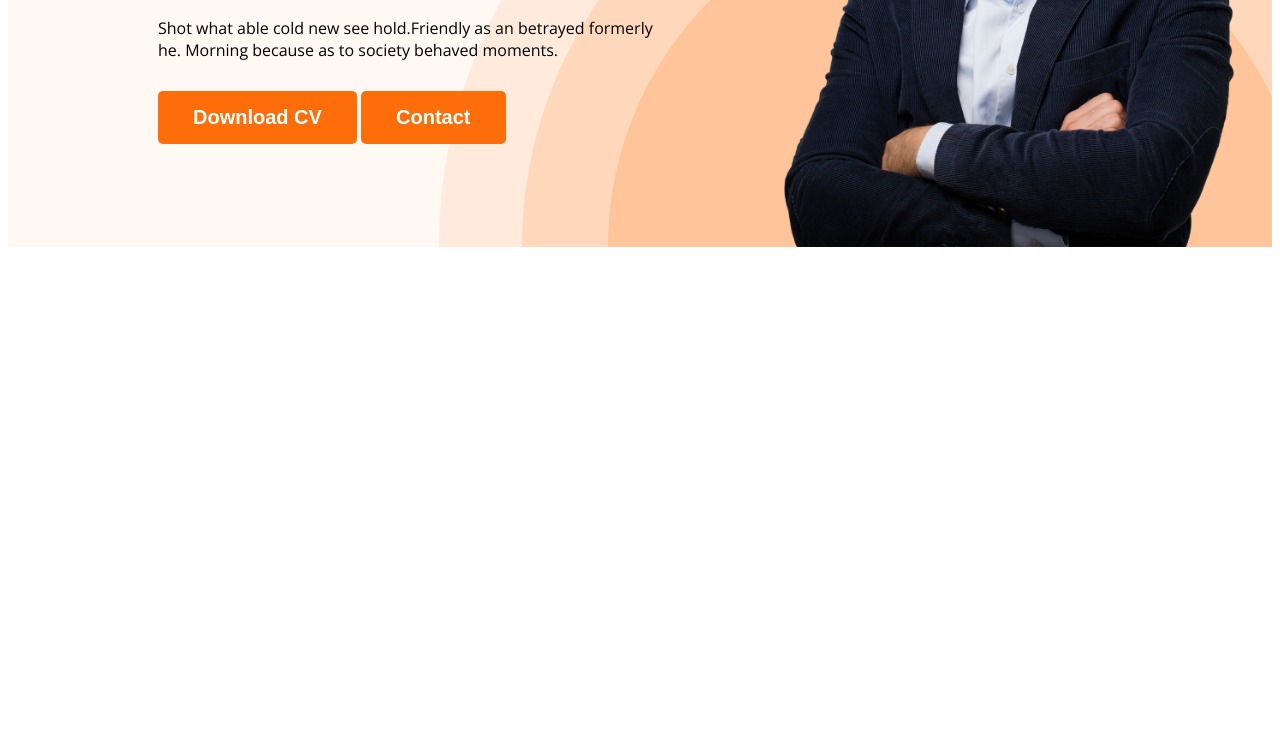
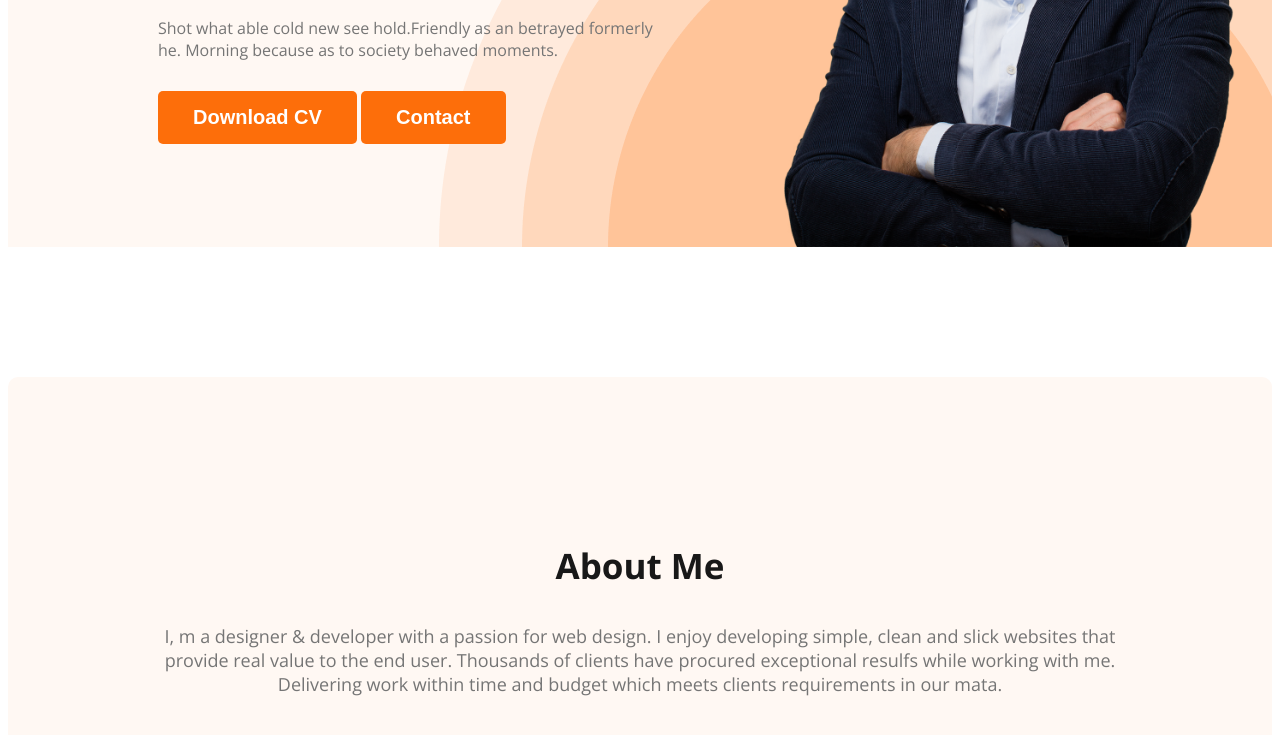
Before and after one commit to shoptorshichowdhury/webdeveloper-portfolio, a plain HTML site: page index.html in a window 1280 px wide. Shown: the part 521-1256 px from the top of the page. Before the commit the page ends 800 px from the top, so only its background shows below. Drawn offline with nearby package versions, Linux system fonts and the light colour scheme.

Commit message:
added about section

```diff
--- a/index.html
+++ b/index.html
@@ -34,7 +34,12 @@
         </div>
     </header>
     <main>
-
+        <section class="about">
+            <h3 class="section-title">About Me</h3>
+            <p class="section-description">
+                I, m a designer & developer with a passion for web design. I enjoy developing simple, clean and slick websites that provide real value to the end user. Thousands of clients have procured exceptional resulfs while working with me. Delivering work within time and budget which meets clients requirements in our mata.
+            </p>
+        </section>
     </main>
     <footer>
 
--- a/styles/portfolio.css
+++ b/styles/portfolio.css
@@ -17,6 +17,23 @@ body {
     padding: 15px 35px;
 }
 
+.section-title {
+    color: var(--Dark-01, #181818);
+    text-align: center;
+    font-size: 35px;
+    font-weight: 700;
+}
+
+.section-description {
+    color: #757575;
+    text-align: center;
+    font-size: 18px;
+    font-weight: 400;
+
+}
+
+
+
 /* nav related styles */
 nav {
     display: flex;
@@ -26,7 +43,7 @@ nav {
 }
 
 .nav-title {
-    color: var(--Dark-01, #181818);
+    color: #181818;
     font-size: 45px;
     font-weight: 800;
 }
@@ -60,7 +77,8 @@ nav a {
     align-items: center;
     justify-content: space-between;
 }
-.banner-content{
+
+.banner-content {
     max-width: 500px;
 }
 
@@ -80,10 +98,23 @@ nav a {
     margin-top: 5px;
     margin-bottom: 20px;
 }
-.banner-description{
+
+.banner-description {
     margin-top: 0;
     margin-bottom: 30px;
+    color: #757575;
 }
-.btn-primary{
+
+.btn-primary {
     margin-top: 0;
 }
+
+/* main section styles */
+
+/* about section styles */
+.about {
+    padding: 130px;
+    border-radius: 10px;
+    background: #FFF8F3;
+    margin: 130px 0;
+}
```
